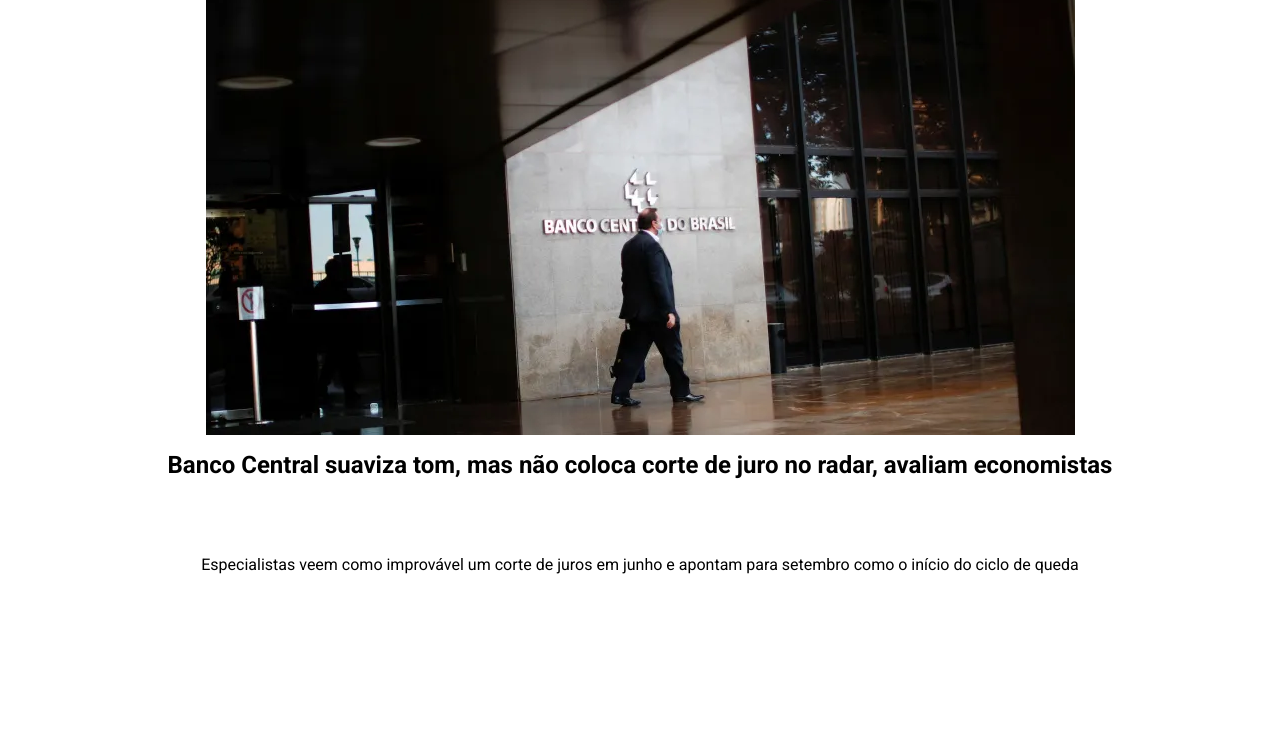
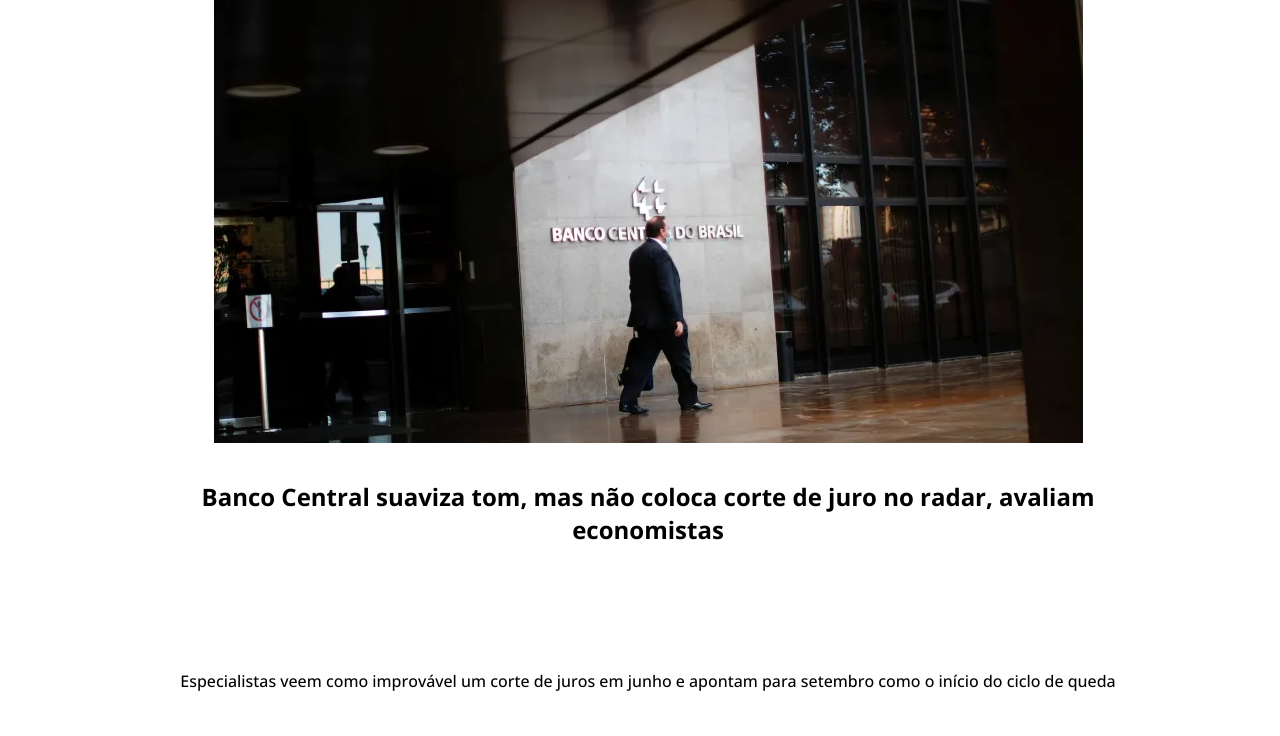
Before and after one commit to grupounip03/openNotice, a plain HTML site: page html/economy.html in a window 1280 px wide. Shown: the part 172-908 px from the top of the page. Drawn offline with nearby package versions, Linux system fonts and the light colour scheme.

Commit message:
css import

```diff
--- a/css/global.css
+++ b/css/global.css
@@ -1,9 +1,7 @@
-@import url("https://fonts.googleapis.com/css2?family=Montserrat:wght@100;300;500;700&family=Roboto:wght@300;400;500;700&display=swap");
+@import url("https://fonts.googleapis.com/css2?family=Open+Sans:wght@300;500;700&display=swap%22");
 
 * {
-  font-family: "Roboto", sans-serif;
-  margin: 0;
-  padding: 0;
+  font-family: "Open Sans", sans-serif;
 }
 
 :root {
```
Also changed, not shown: scripts/scroll-top.js (+10 -6 lines).
